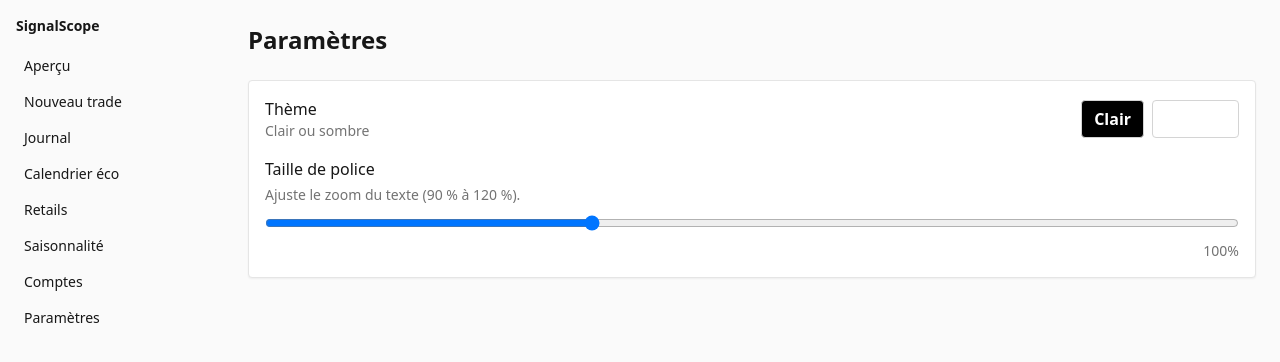
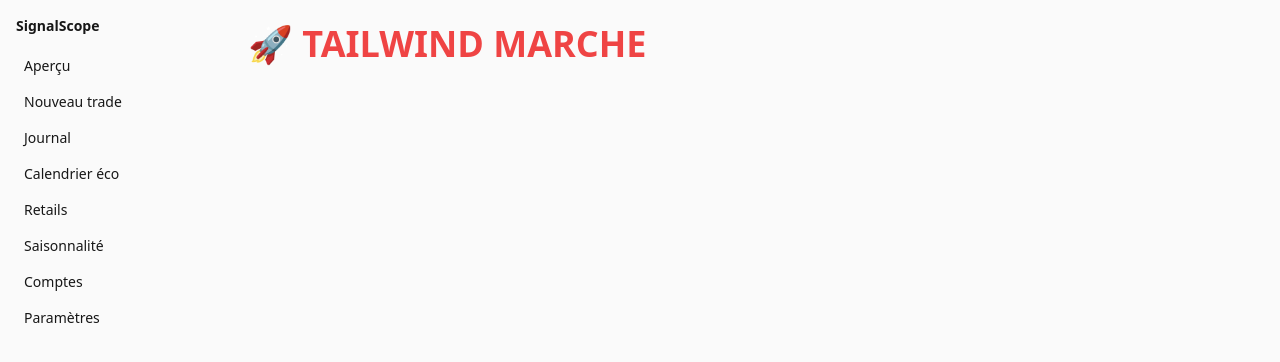
Before and after one commit to 13artcolor-png/Signalscope, a Next.js app: page / in a window 1280 px wide. Shown: the top 362 px of the page. Built offline with nearby package versions, Linux system fonts and the light colour scheme.

Commit message:
Update page.tsx

```diff
--- a/app/page.tsx
+++ b/app/page.tsx
@@ -1,72 +1,7 @@
-'use client';
-
-import { useEffect, useState } from 'react';
-
-type Theme = 'light' | 'dark';
-
-export default function SettingsPage() {
-  const [theme, setTheme] = useState<Theme>('light');
-  const [font, setFont] = useState(100); // 90–120 %
-
-  useEffect(() => {
-    const t = (localStorage.getItem('ss_theme') as Theme) || 'light';
-    const f = Number(localStorage.getItem('ss_font') || 100);
-    setTheme(t);
-    setFont(Number.isFinite(f) ? f : 100);
-  }, []);
-
-  useEffect(() => {
-    const root = document.documentElement;
-    if (theme === 'dark') root.classList.add('dark');
-    else root.classList.remove('dark');
-    localStorage.setItem('ss_theme', theme);
-
-    root.style.setProperty('--app-font-scale', `${font}%`);
-    localStorage.setItem('ss_font', String(font));
-  }, [theme, font]);
-
+export default function Test() {
   return (
-    <div className="space-y-6">
-      <h1 className="text-2xl font-bold">Paramètres</h1>
-
-      <div className="card p-4 space-y-4">
-        <div className="flex items-center justify-between">
-          <div>
-            <div className="font-medium">Thème</div>
-            <div className="text-sm text-neutral-500">Clair ou sombre</div>
-          </div>
-          <div className="flex gap-2">
-            <button
-              className={`btn ${theme === 'light' ? 'btn-primary' : 'btn-ghost'}`}
-              onClick={() => setTheme('light')}
-            >
-              Clair
-            </button>
-            <button
-              className={`btn ${theme === 'dark' ? 'btn-primary' : 'btn-ghost'}`}
-              onClick={() => setTheme('dark')}
-            >
-              Sombre
-            </button>
-          </div>
-        </div>
-
-        <div>
-          <div className="font-medium mb-1">Taille de police</div>
-          <div className="text-sm text-neutral-500 mb-2">
-            Ajuste le zoom du texte (90 % à 120 %).
-          </div>
-          <input
-            type="range"
-            min={90}
-            max={120}
-            value={font}
-            onChange={(e) => setFont(Number(e.target.value))}
-            className="w-full"
-          />
-          <div className="text-right text-sm text-neutral-500 mt-1">{font}%</div>
-        </div>
-      </div>
+    <div className="text-4xl text-red-500 font-bold">
+      🚀 TAILWIND MARCHE
     </div>
   );
 }
```
